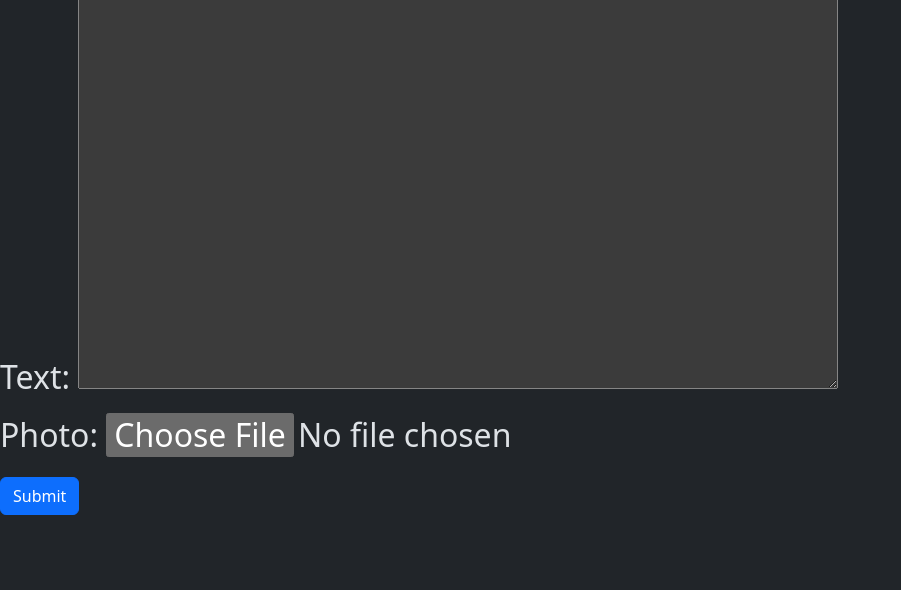
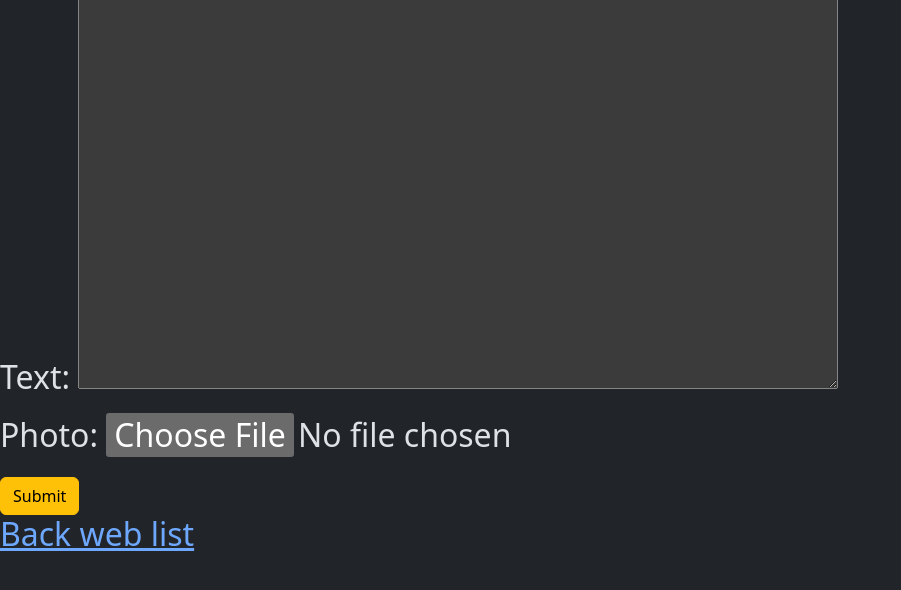
Before and after one commit to siddheshwarkhandare/django_project, a Django app: page /web/create/ in a window 1280 px wide. Shown: the part 175-765 px from the top of the page, without its empty margins (0-901 px from the left). Run offline with Django 5.2, Linux system fonts and the light colour scheme.

Commit message:
form added

```diff
--- a/firstweb/web/Templates/web_form.html
+++ b/firstweb/web/Templates/web_form.html
@@ -13,8 +13,10 @@
       Create Web
     {% endif %}
     <form method='post' enctype="multipart/form-data" class='form'>
+        {% csrf_token %}
         {{form.as_p}}
-        <a class="btn btn-primary"href="{% url 'web_list'%}"> Submit</a>
+        <button class="btn btn-warning" type="submit">Submit</button>
     </form>
+    <a href="{% url 'web_list'%}"> Back web list</a>
   </h2>
 {% endblock %}
```
Also changed, not shown: firstweb/media/photos/hitesh-choudhary-u7r-VFdvQk8-unsplash_c9SQNGb.jpg (added).
